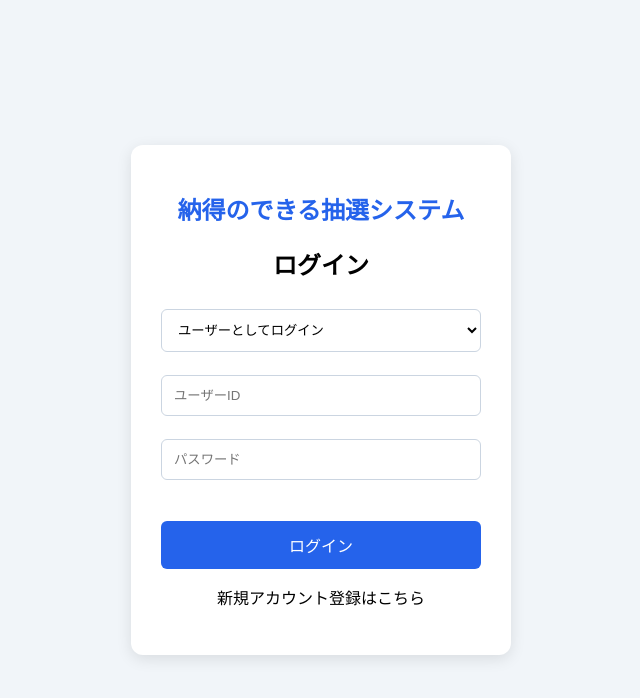
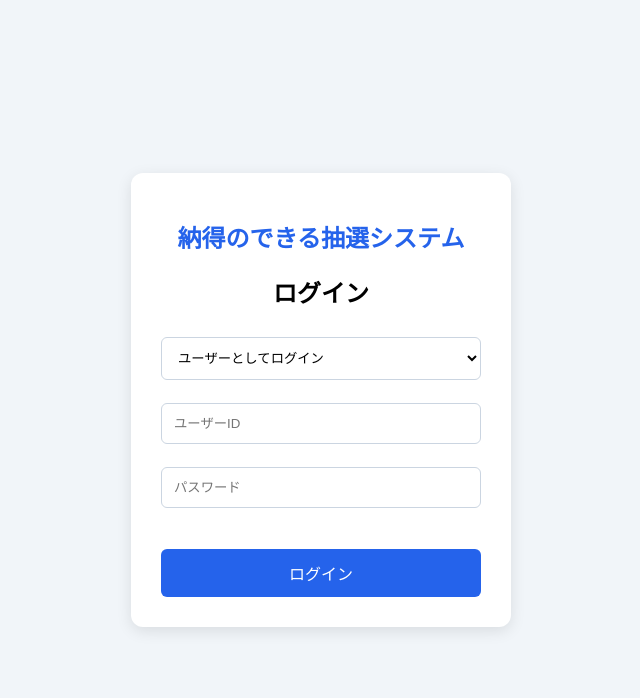
Before and after one commit to Qualeafclover/duty-allocation, a plain HTML site: page frontend/index.html in a window 1280 px wide. Shown: the whole page, without its empty margins (319-959 px from the left). Drawn offline with Linux system fonts and the light colour scheme; no server answers.

Commit message:
Remove signup prompt from login page

```diff
--- a/frontend/index.html
+++ b/frontend/index.html
@@ -109,8 +109,6 @@
             <button type="submit" id="login-button">ログイン</button>
         </form>
 
-        <p>新規アカウント登録はこちら</p>
-
     </div>
 
     <script>
```
